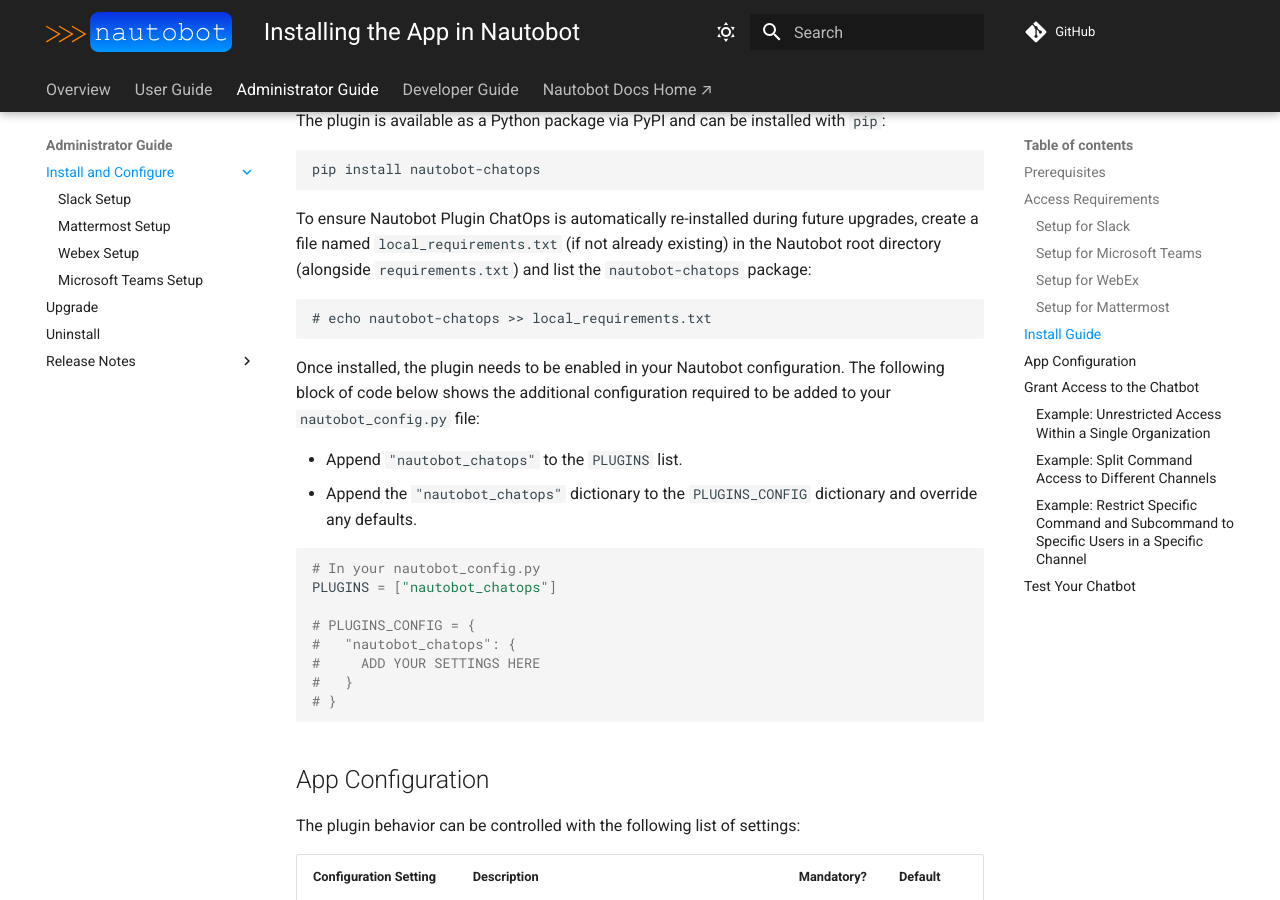
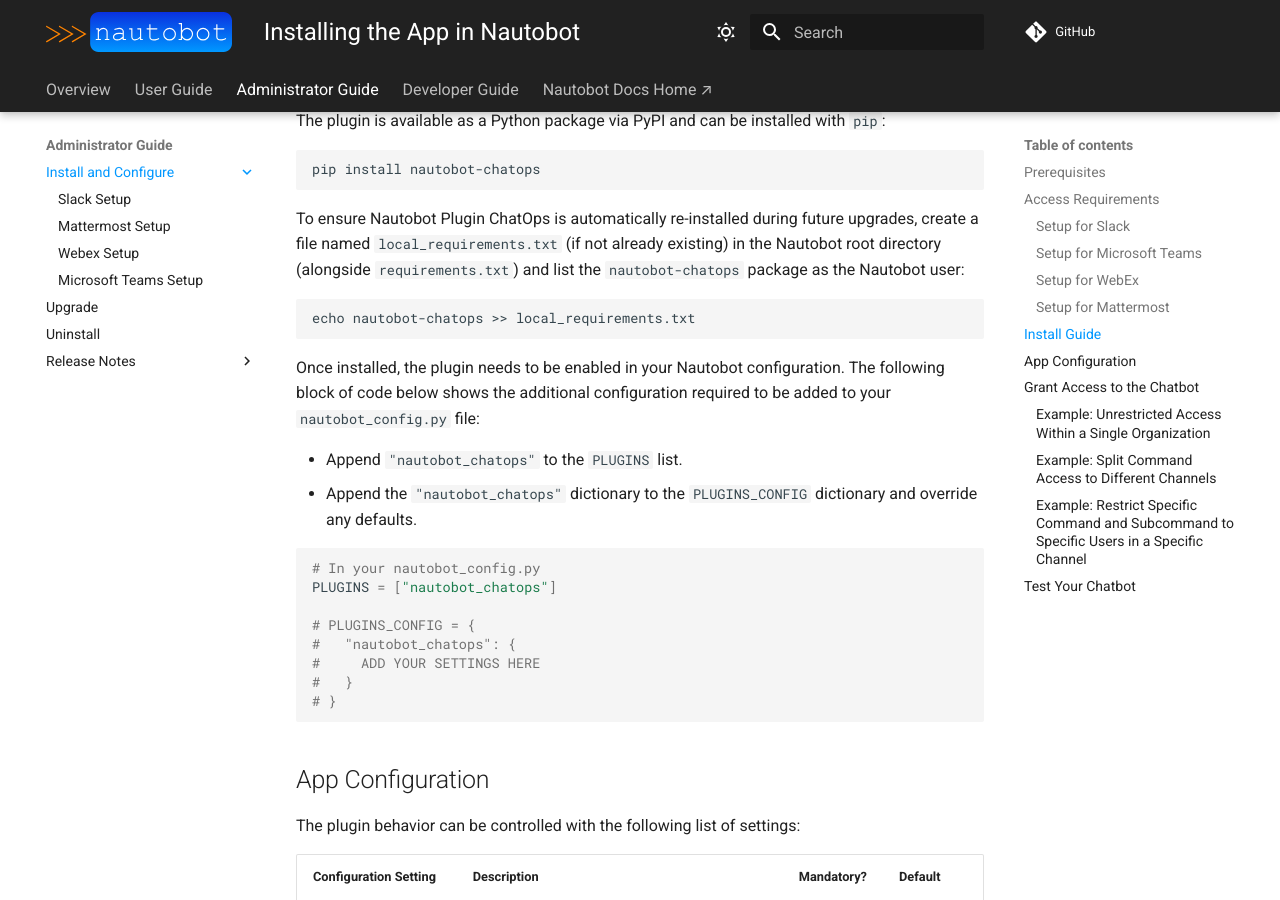
Before and after one commit to nautobot/nautobot-app-chatops, an MkDocs documentation site: the page built from docs/admin/install/index.md, in a window 1280 px wide and 900 px high, scrolled down 1334 px. Built offline with MkDocs 1.6.1 and Material for MkDocs 9.7.7, drawn with Linux system fonts in a browser that asks for light colours; comment, search, counter and statistics services are not loaded.

Commit message:
Updates a couple of notes.

````diff
--- a/docs/admin/install/index.md
+++ b/docs/admin/install/index.md
@@ -43,10 +43,10 @@
 pip install nautobot-chatops
 ```
 
-To ensure Nautobot Plugin ChatOps is automatically re-installed during future upgrades, create a file named `local_requirements.txt` (if not already existing) in the Nautobot root directory (alongside `requirements.txt`) and list the `nautobot-chatops` package:
+To ensure Nautobot Plugin ChatOps is automatically re-installed during future upgrades, create a file named `local_requirements.txt` (if not already existing) in the Nautobot root directory (alongside `requirements.txt`) and list the `nautobot-chatops` package as the Nautobot user:
 
 ```no-highlight
-# echo nautobot-chatops >> local_requirements.txt
+echo nautobot-chatops >> local_requirements.txt
 ```
 
 Once installed, the plugin needs to be enabled in your Nautobot configuration. The following block of code below shows the additional configuration required to be added to your `nautobot_config.py` file:
````
Also changed, not shown: docs/user/app_getting_started.md (+1 -1 lines).
